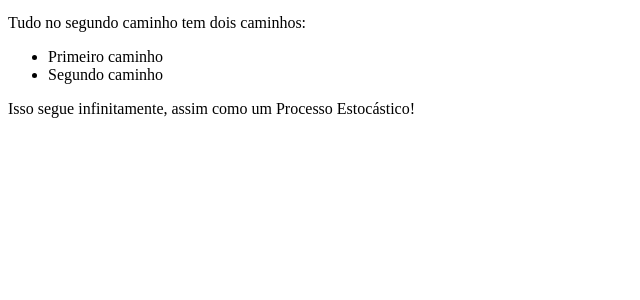
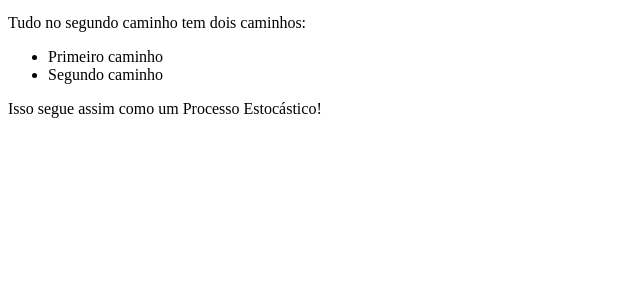
Before and after one commit to filipeaccorsi/my-first-blog, a Django app: page / in a window 1280 px wide. Shown: the part 462-762 px from the top of the page, without its empty margins (0-640 px from the left). Run offline with Django 5.2, Linux system fonts and the light colour scheme.

Commit message:
Changed the HTML for the site.

```diff
--- a/blog/templates/blog/post_list.html
+++ b/blog/templates/blog/post_list.html
@@ -15,6 +15,6 @@
     <ul><li>Primeiro caminho</li><li>Segundo caminho</li></ul>
     <p>Tudo no segundo caminho tem dois caminhos:</p>
     <ul><li>Primeiro caminho</li><li>Segundo caminho</li></ul>
-    <p>Isso segue infinitamente, assim como um Processo Estocástico!</p>
+    <p>Isso segue assim como um Processo Estocástico!</p>
 </body>
 </html>
```
